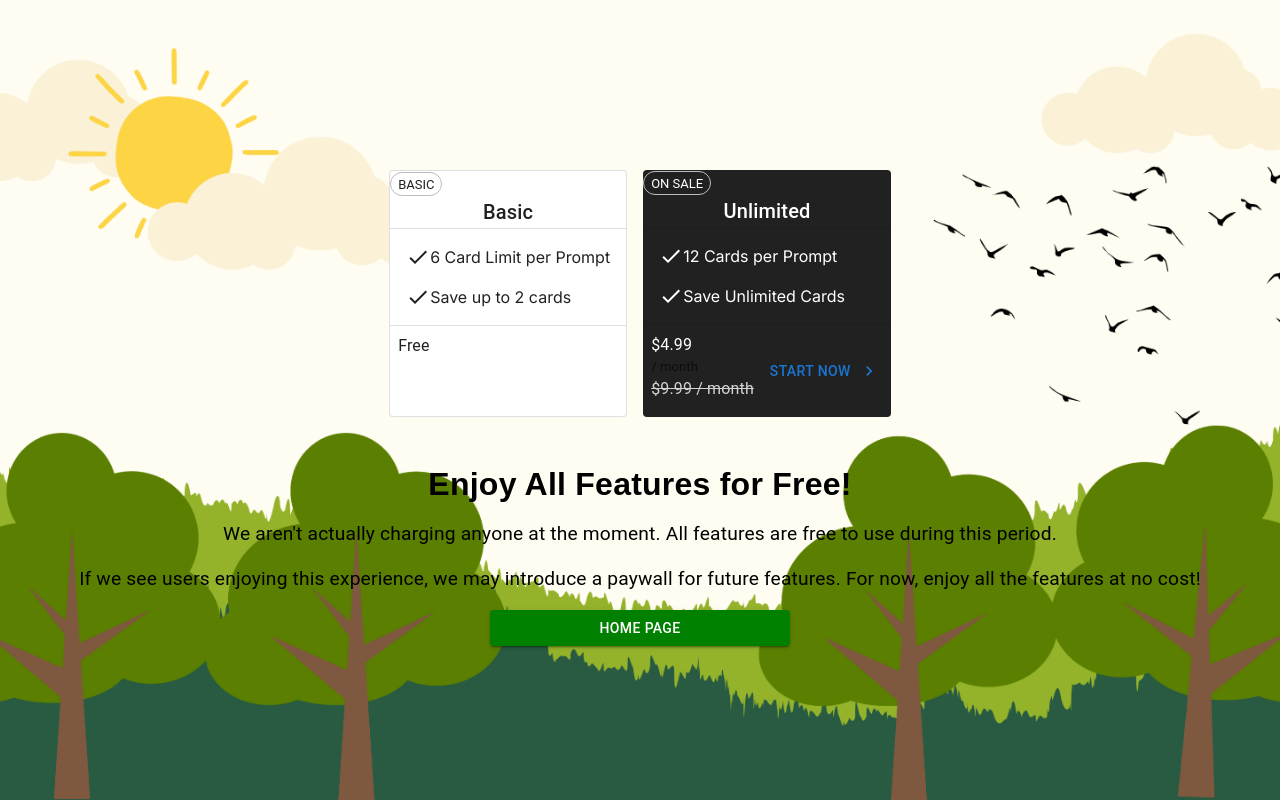
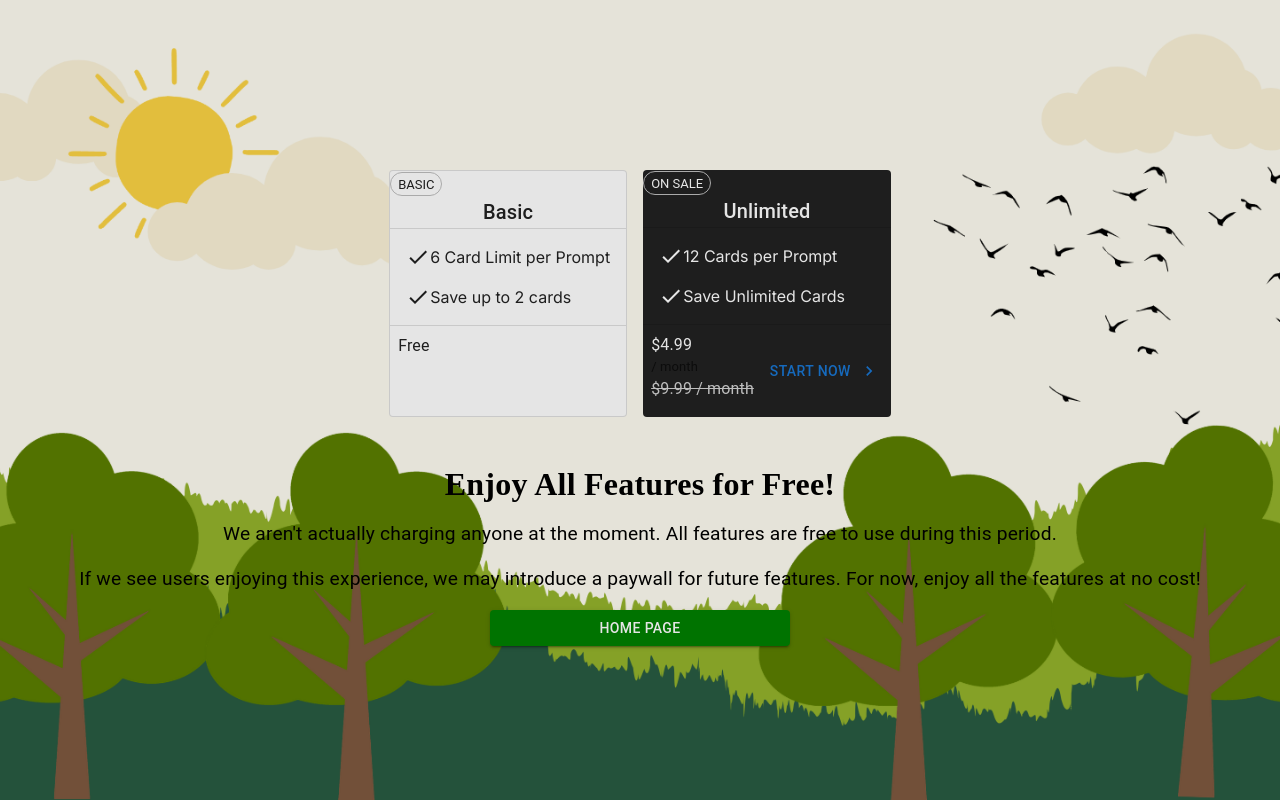
Before and after one commit to ujjwalaa7/AIFlashcards, a Next.js app: page /prices in a window 1280 px wide. Built offline with nearby package versions, Linux system fonts and the light colour scheme; no server answers.

Commit message:
change and bug fix

```diff
--- a/app/api/checkout_sessions/route.js
+++ b/app/api/checkout_sessions/route.js
@@ -21,7 +21,7 @@ export async function POST(req) {
               product_data: {
                 name: 'Pro subscription',
               },
-              unit_amount: formatAmountForStripe(10, 'usd'), // $10.00, // $10.00 in cents
+              unit_amount: formatAmountForStripe(4.99, 'usd'),
               recurring: {
                 interval: 'month',
                 interval_count: 1,
@@ -31,7 +31,7 @@ export async function POST(req) {
           },
         ],
         success_url: `${req.headers.get('Referer')}result?session_id={CHECKOUT_SESSION_ID}`,
-        cancel_url: `${req.headers.get('Referer')}prices?session_id={CHECKOUT_SESSION_ID}`,
+        cancel_url: `${req.headers.get('Referer')}?session_id={CHECKOUT_SESSION_ID}`,
       }
 
       const checkoutSession = await stripe.checkout.sessions.create(params)
--- a/app/components/prices.js
+++ b/app/components/prices.js
@@ -5,6 +5,23 @@ import { useRouter } from 'next/navigation';
 import { auth } from '@/firebase';
 import { useAuthState } from 'react-firebase-hooks/auth';
 import { Box, Typography } from '@mui/material';
+
+const FullPageOverlay = () => {
+  return (
+    <Box
+      sx={{
+        position: 'fixed',
+        top: 0,
+        left: 0,
+        width: '100%',
+        height: '100%',
+        backgroundColor: 'rgba(0, 0, 0, 0.1)',
+        zIndex: 9998,
+        pointerEvents: 'none',
+      }}
+    />
+  )
+}
 
 export default function Prices() {
     const router = useRouter();
@@ -21,8 +38,10 @@ export default function Prices() {
     }
 
     return (
+        <>
+            <FullPageOverlay />
             <Box sx={{ textAlign: 'center', mt: 4, px: 2 }}>
-            <Typography variant="h4" sx={{ fontFamily: 'Times Roman, sans-serif', fontSize: '2rem', fontWeight: 'bold', mb: 2 }}>
+                <Typography variant="h4" sx={{ fontFamily: 'Comic Sans', fontSize: '2rem', fontWeight: 'bold', mb: 2 }}>
                     Enjoy All Features for Free!
                 </Typography>
                 <Typography variant="body1" sx={{ fontSize: '1.2rem', mb: 2 }}>
@@ -32,5 +51,6 @@ export default function Prices() {
                     If we see users enjoying this experience, we may introduce a paywall for future features. For now, enjoy all the features at no cost!
                 </Typography>
             </Box>
+        </>
     )
 }
--- a/app/page.js
+++ b/app/page.js
@@ -79,7 +79,7 @@ if (loading) {
         },
         mb: { xs: 2, sm: 0 }
       }}>
-        About Us
+        Features
       </Button>
     </Link>
     <Link href='/login' passHref>
```
Lines whose indentation alone changed are shown as unchanged.
